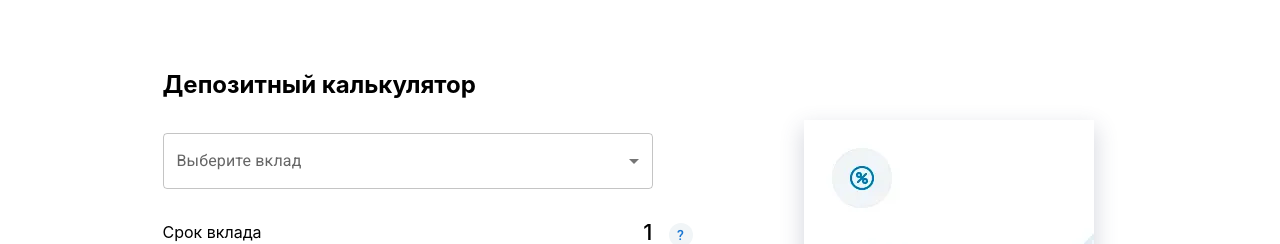
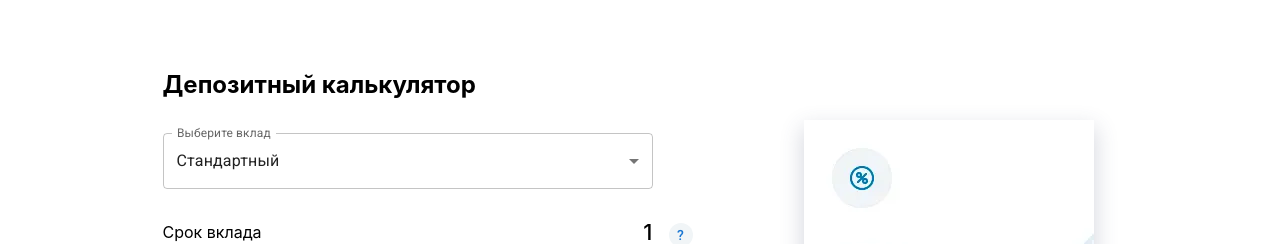
Before and after one commit to PaulPugovkin/test-react-rb-depcalc, a React (Create React App) app: page / in a window 1280 px wide. Shown: the top 244 px of the page. Built offline with nearby package versions, Linux system fonts and the light colour scheme.

Commit message:
fix selector

```diff
--- a/src/components/DepositSelector/DepositSelector.jsx
+++ b/src/components/DepositSelector/DepositSelector.jsx
@@ -13,7 +13,7 @@ const { deposits } = data;
 const DepositSelector = ({ title }) => {
     const dispatch = useDispatch();
 
-    const [depositType, setDepositType] = useState('');
+    const [depositType, setDepositType] = useState('standart');
 
     const handleChange = event => {
         setDepositType(event.target.value);
```
